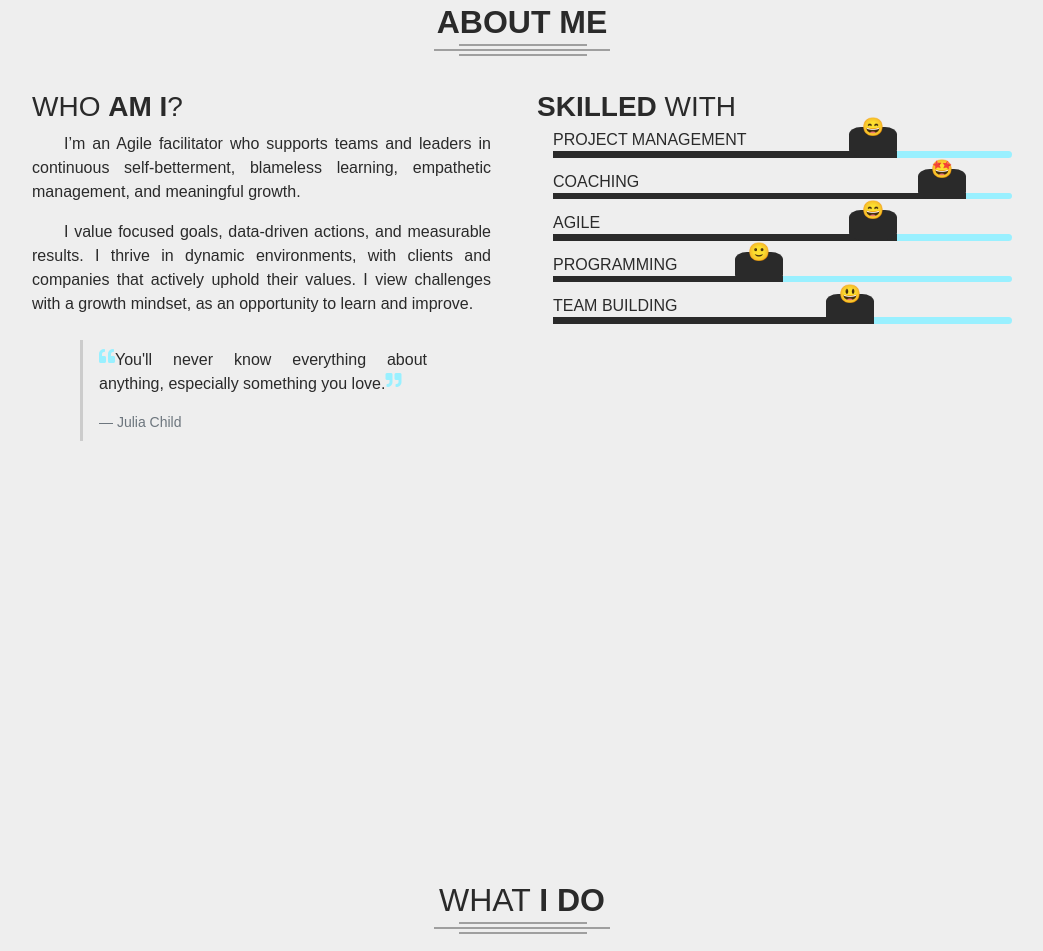
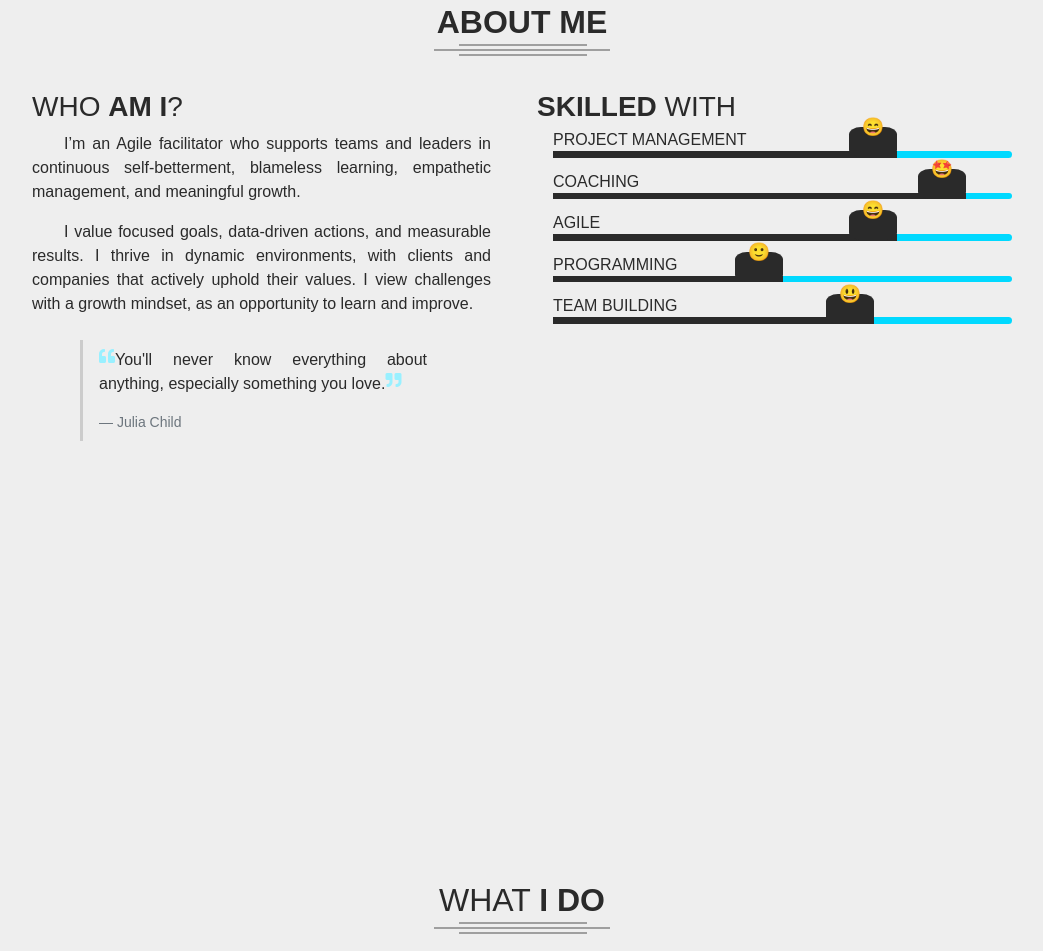
Before and after one commit to LunsfordSpace/LunsfordSpace-Portfolio, a plain HTML site: page index.html in a window 1280 px wide. Shown: the part 845-1796 px from the top of the page, without its empty margins (118-1161 px from the left). Drawn offline with nearby package versions, Linux system fonts and the light colour scheme.

Commit message:
modify progress bar styling

```diff
--- a/assets/css/main.css
+++ b/assets/css/main.css
@@ -356,7 +356,7 @@ blockquote span {
     margin-bottom: 0.2rem;
 }
 .progress {
-    background-color: #99F0FF;
+    background-color: #00d9ff;
     height: 0.4rem;
     margin-bottom: 1rem;
     overflow: visible;
```
